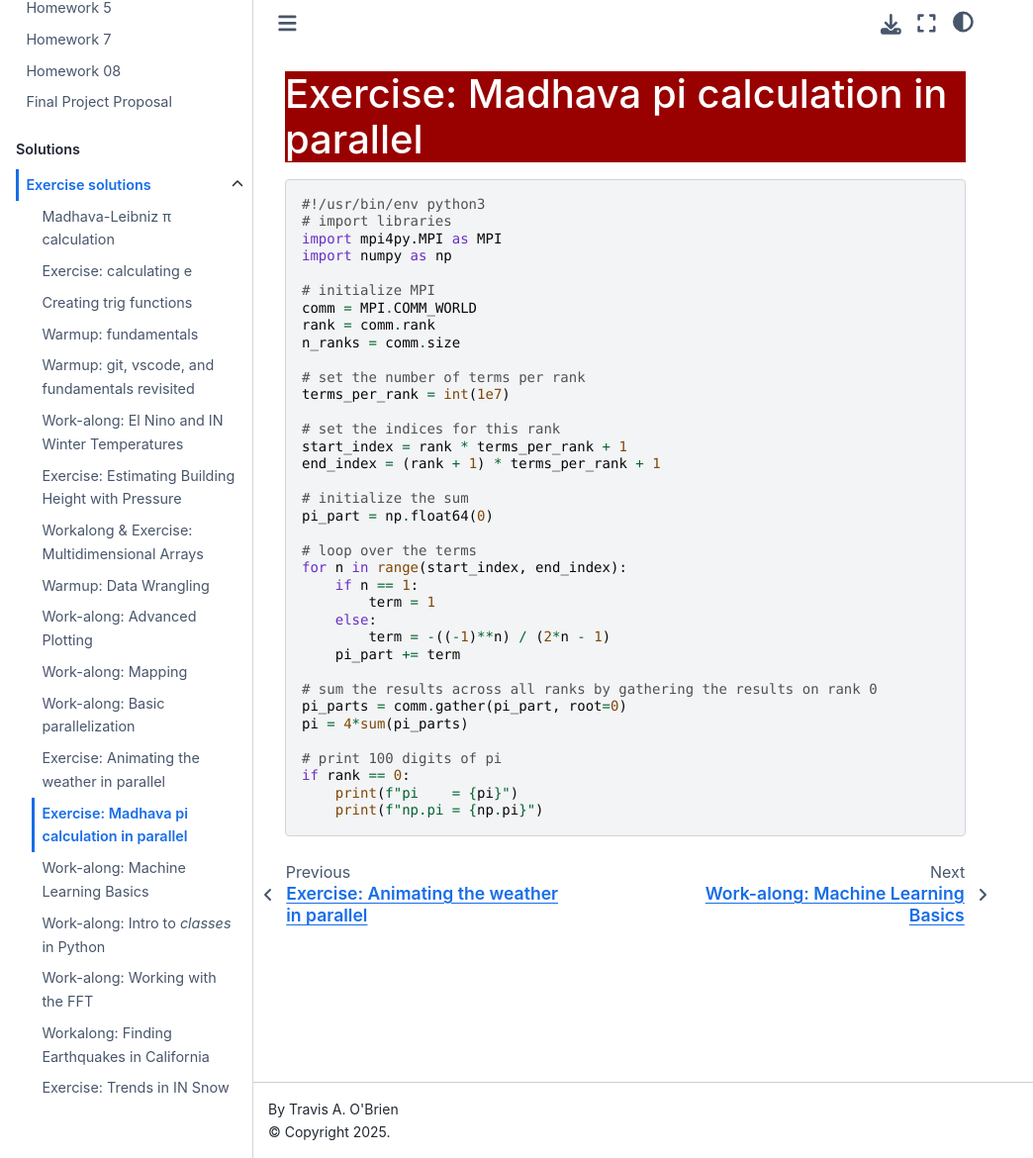
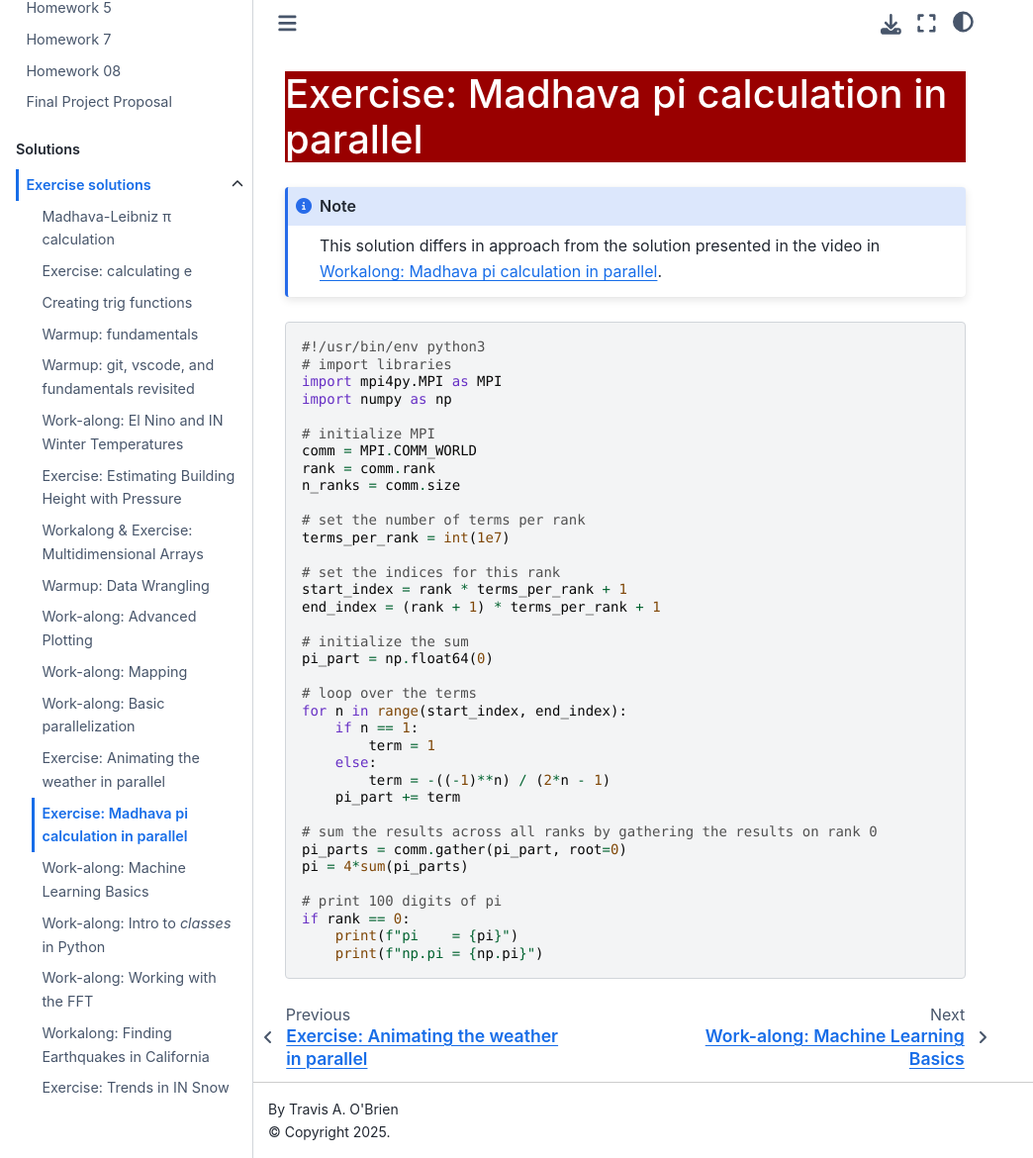
Before and after one commit to taobrienlbl/advanced_earth_science_data_analysis, a Jupyter Book: the page built from content/lessons/08_parallelization_continued/08_workalong_02_parallel_pi_SOLUTION.md, in a window 1280 px wide and 1170 px high. Shown: the whole window at 99% size, without its empty margins (0-1044 px from the left). Built offline with Jupyter Book 1.0.4 settings and Sphinx 7.4.7 and the Sphinx Book theme 1.1.4, drawn with Linux system fonts in a browser that asks for light colours; pages that are not in the unit, such as notebooks, are missing from menus.

Commit message:
Finalized lesson 08

````diff
--- a/content/lessons/08_parallelization_continued/08_workalong_02_parallel_pi_SOLUTION.md
+++ b/content/lessons/08_parallelization_continued/08_workalong_02_parallel_pi_SOLUTION.md
@@ -1,4 +1,8 @@
 # Exercise: Madhava pi calculation in parallel
+
+```{note}
+This solution differs in approach from the solution presented in the video in [](./08_workalong_02_parallel_pi.md).
+```
 
 ```python
 #!/usr/bin/env python3
````
Also changed, not shown: content/lessons/08_parallelization_continued/08_collective_communications.md (+4 -0 lines), content/lessons/08_parallelization_continued/08_workalong_02_parallel_pi.md (+5 -1 lines).
